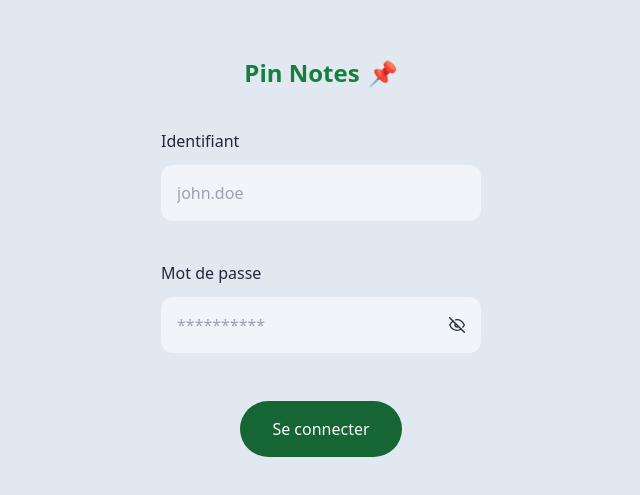
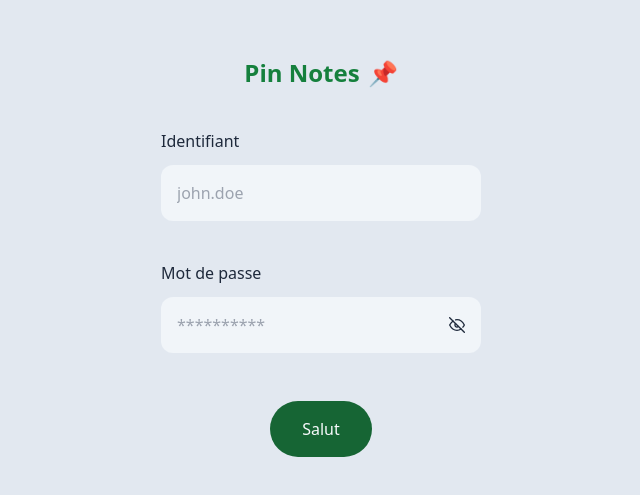
Before and after one commit to SaumonDelicieux/front-end, a React (Vite) app: page / in a window 1280 px wide. Shown: the part 143-638 px from the top of the page, without its empty margins (319-959 px from the left). Built offline with nearby package versions, Linux system fonts and the light colour scheme.

Commit message:
add button component

```diff
--- /dev/null
+++ b/src/components/Button.tsx
@@ -0,0 +1,27 @@
+import React from 'react'
+import ReactLoading from 'react-loading'
+
+interface ButtonProps {
+    onClick: any
+    title: string
+    isLoading?: boolean
+}
+
+const Button: React.FC<ButtonProps> = ({ onClick, title, isLoading }) => {
+    return (
+        <div>
+            <button
+                onClick={onClick}
+                className="rounded-full py-4 px-8 text-slate-50 bg-green-800 hover:bg-green-700 transition-colors"
+            >
+                {isLoading ? (
+                    <ReactLoading type="spin" color="white" height={27} width={27} />
+                ) : (
+                    title
+                )}
+            </button>
+        </div>
+    )
+}
+
+export default Button
--- a/src/pages/Login/index.tsx
+++ b/src/pages/Login/index.tsx
@@ -1,6 +1,7 @@
 import React, { useState } from 'react'
 import { FiEye, FiEyeOff } from 'react-icons/fi'
-import ReactLoading from 'react-loading'
+
+import Button from '../../components/Button'
 
 import { IUserLogin } from '../../types/IUserLogin'
 
@@ -87,23 +88,11 @@ const Login: React.FC = () => {
                             </button>
                         </div>
                         <div className="text-red-800 mb-5">{error}</div>
-                        <div>
-                            <button
-                                type="submit"
-                                className="rounded-full py-4 px-8 text-slate-50 bg-green-800 hover:bg-green-700 transition-colors"
-                            >
-                                {isLoading ? (
-                                    <ReactLoading
-                                        type="spin"
-                                        color="white"
-                                        height={27}
-                                        width={27}
-                                    />
-                                ) : (
-                                    'Se connecter'
-                                )}
-                            </button>
-                        </div>
+                        <Button
+                            isLoading={isLoading}
+                            onClick={(e: any) => handleLogin(e)}
+                            title="Salut"
+                        />
                     </form>
                 </div>
             </div>
```
